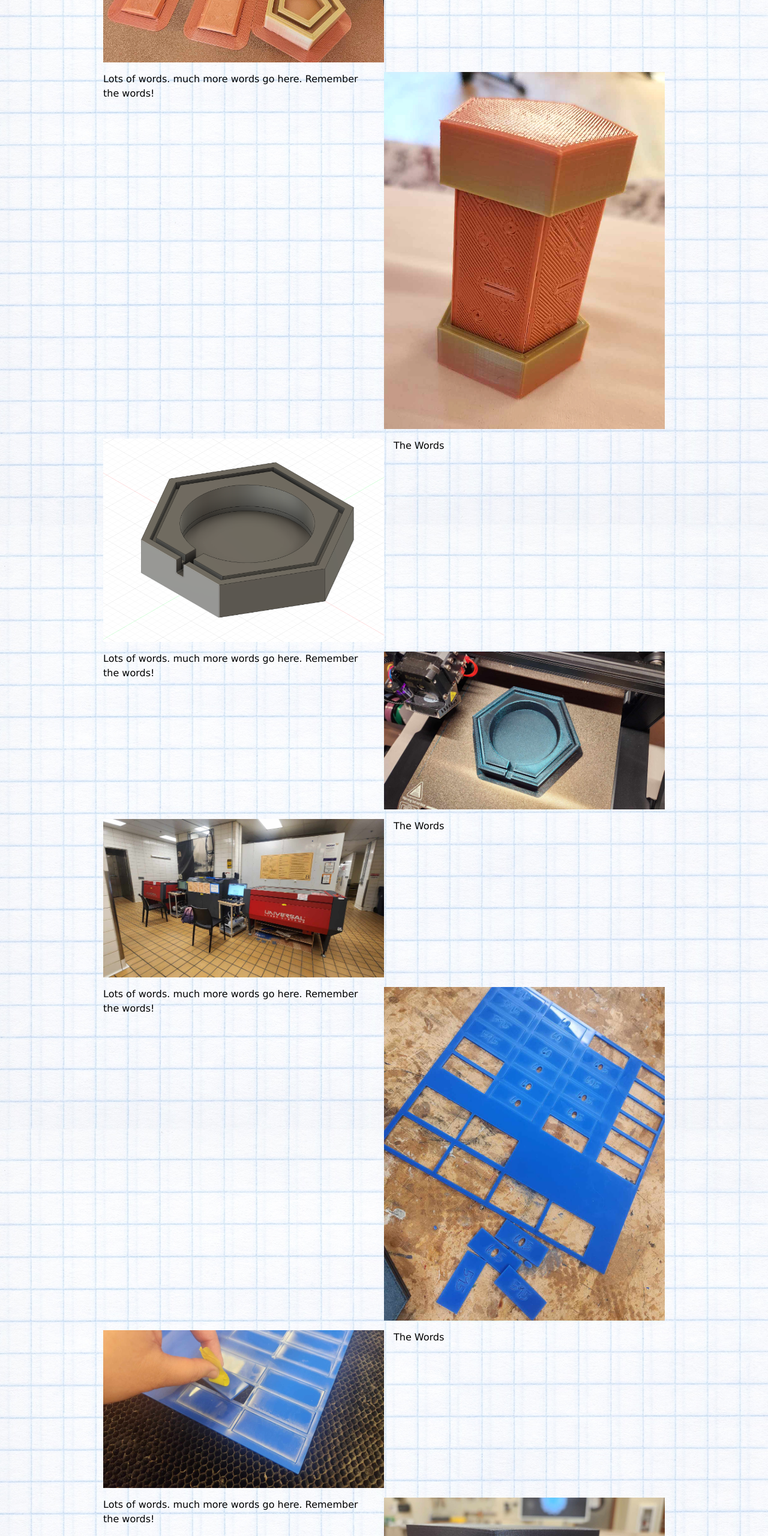
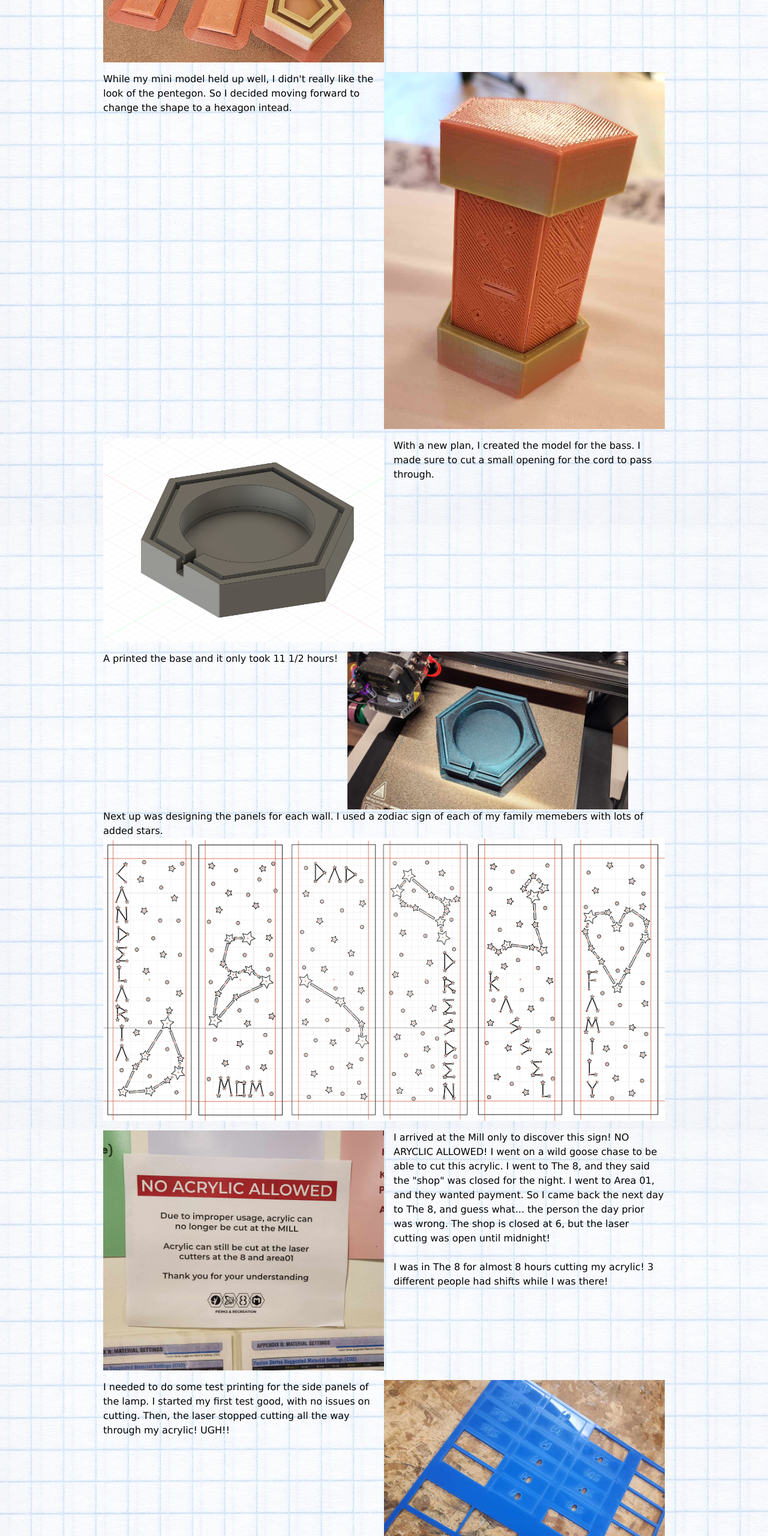
Before and after one commit to hcandelar/hcandelar.github.io, a plain HTML site: page Assign5pt2.html in a window 1280 px wide. Shown: the part 1140-3700 px from the top of the page at 60% size. Drawn offline with Linux system fonts and the light colour scheme.

Commit message:
Added text

```diff
--- a/Assign5pt2.html
+++ b/Assign5pt2.html
@@ -32,55 +32,76 @@
     </div>
 
     <div class="header">
-      <p>Lots of words. much more words go here. Remember the words!
+      <p>While my mini model held up well, I didn't really like the look of the pentegon. So I
+        decided moving forward to change the shape to a hexagon intead.
       </p>
       <img src="Assign5pt2/MiniTestLamp.jpg" />
     </div>
 
     <div class="header">
       <img src="Assign5pt2/BaseModel.png" />
-      <p>The Words
+      <p>With a new plan, I created the model for the bass. I made sure to cut a small opening for
+        the cord to pass through.
       </p>
     </div>
 
     <div class="header">
-      <p>Lots of words. much more words go here. Remember the words!
+      <p>A printed the base and it only took 11 1/2 hours!
       </p>
       <img src="Assign5pt2/BasePrintedDone.jpg" />
     </div>
 
+    <p> Next up was designing the panels for each wall. I used a zodiac sign of each of my family
+      memebers with lots of added stars.</p>
+      <center><img src="Assign5pt2/Side Walls.jpg"></center>
+
     <div class="header">
-      <img src="Assign5pt2/The8.jpg" />
-      <p>The Words
+      <img src="Assign5pt2/NoAcrylic.jpg" />
+      <p>I arrived at the Mill only to discover this sign! NO ARYCLIC ALLOWED! I went on a wild goose
+        chase to be able to cut this acrylic. I went to The 8, and they said the "shop" was closed for
+        the night. I went to Area 01, and they wanted payment. So I came back the next day to The 8,
+        and guess what... the person the day prior was wrong. The shop is closed at 6, but the laser
+        cutting was open until midnight!
+        <br><br>
+        I was in The 8 for almost 8 hours cutting my acrylic! 3 different people had shifts while I was there!
       </p>
     </div>
 
     <div class="header">
-      <p>Lots of words. much more words go here. Remember the words!
+      <p>I needed to do some test printing for the side panels of the lamp. I started my first test
+        good, with no issues on cutting. Then, the laser stopped cutting all the way through my
+        acrylic! UGH!!
       </p>
       <img src="Assign5pt2/WallsSizeTest.jpg" />
     </div>
 
     <div class="header">
       <img src="Assign5pt2/LaserCutTapeTest.jpg" />
-      <p>The Words
+      <p>Luckily there was someone who was from the shop there that was able to help me! He said to
+        cut faster and add another pass to my cut. When 2 passes didn't work, he said to make sure
+        they come out before I lift the acrylic. Then gave me a tip that using tape to lift the
+        pieces will let me know when the piece is fully cut!
       </p>
     </div>
 
     <div class="header">
-      <p>Lots of words. much more words go here. Remember the words!
+      <p>After several test sizes, 61mm width was a perfect fit... or so it seemed!
       </p>
       <img src="Assign5pt2/Sizetest61.jpg" />
     </div>
 
     <div class="header">
       <img src="Assign5pt2/AcrylicFails.jpg" />
-      <p>The Words
+      <p>All the fails of my actual walls. It didn't seem to hold up the same once I extended my
+        pieces to the full 8.5" length.
       </p>
     </div>
 
     <div class="header">
-      <p>Lots of words. much more words go here. Remember the words!
+      <p>I was running out of acrylic now and needed the next cut to fit. So, I went smaller than a
+        "perfectly tight fit", but it worked. The only issue is now the pieces are losely fit into
+        the base and it's hard to assemble the lamp. I used tape to keep the panels together while
+        I assembled the panels.
       </p>
       <img src="Assign5pt2/LampTapedTogether.jpg" />
     </div>
@@ -140,7 +161,9 @@
 <br><br>
     <h2>HUGE THANKS TO:</h2>
     <p>
-      <b>Random guy in The 8</b> - For helping me to get the acrylic cut<br>
+      <b>Random guy in The 8</b> - For helping me to get the acrylic cut and with the great
+      tip about using tape!<br>
+      <b>Niharthi</b> - From my 519 class who recommended acrylic for the sides over 3D printing
       <b>Deyi</b> - For recommending Fusion 360
 
     </p>
```
Also changed, not shown: Assign5pt2/NoAcrylic.jpg (added), Assign5pt2/Side Walls.jpg (added).
